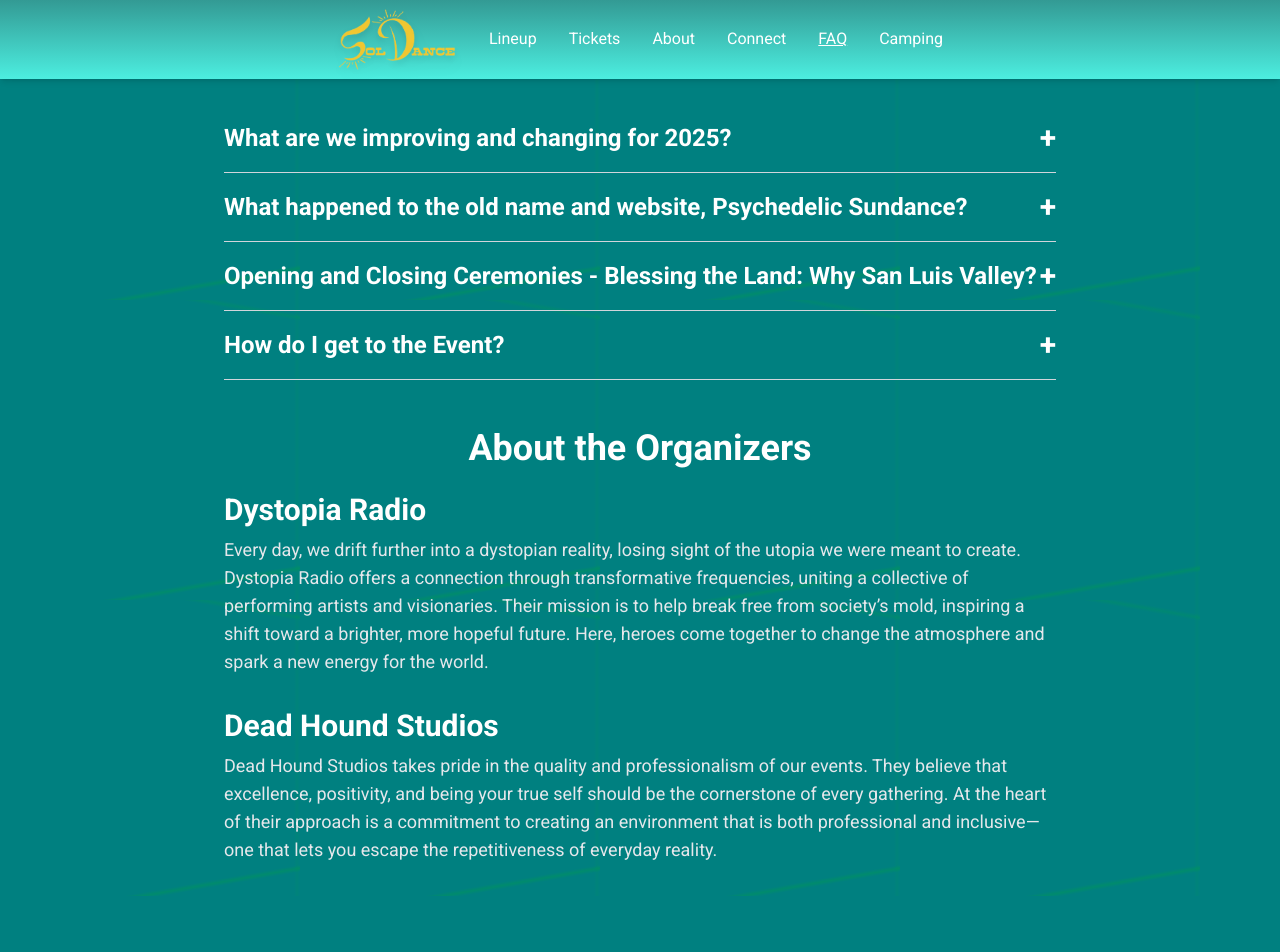
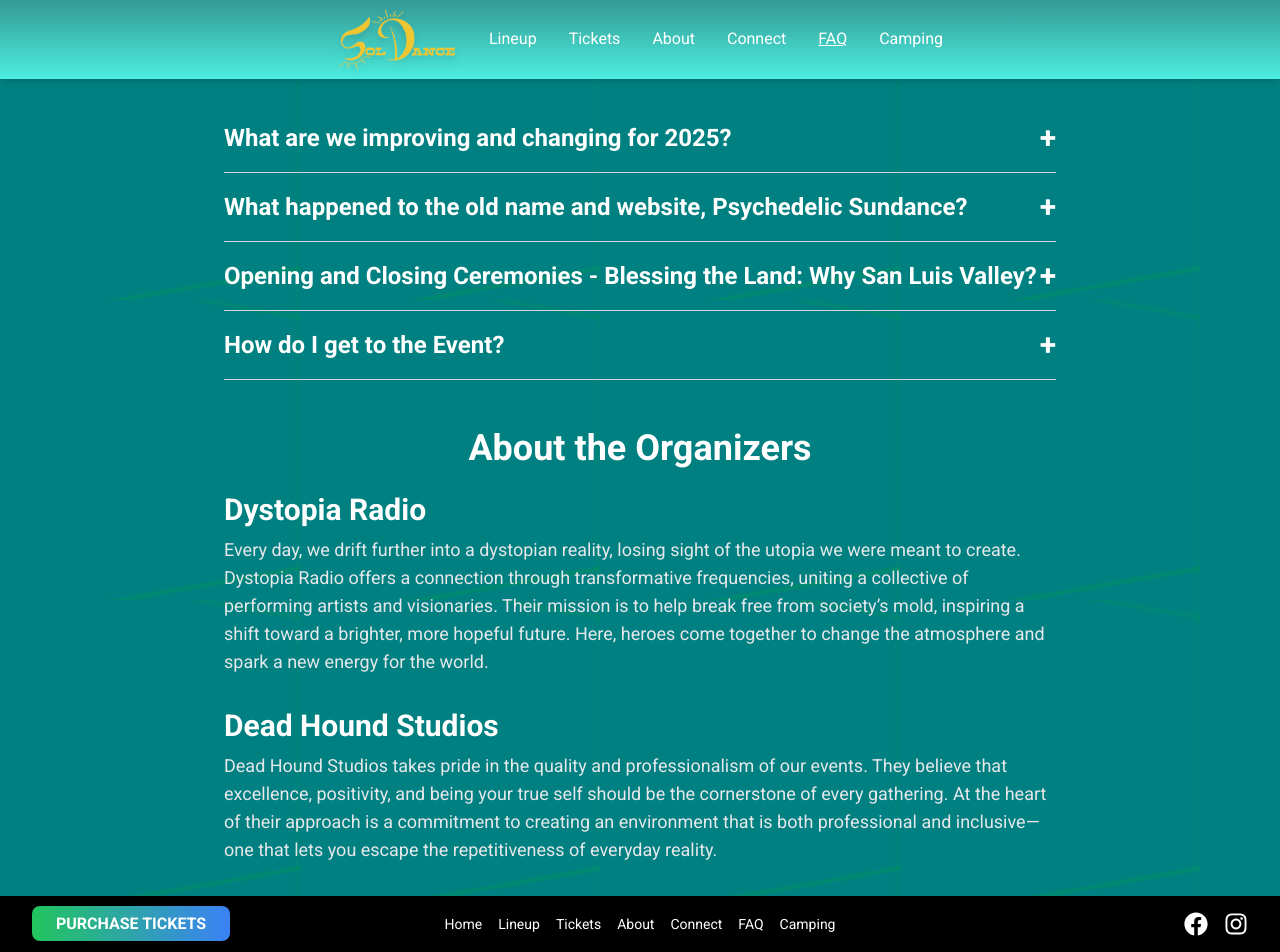
Before and after one commit to SpursFan21/Sol-Dance-Music-Festival, a Next.js app: page /faq in a window 1280 px wide. Before the commit the page ends 896 px from the top, so only its background shows below. Built offline with nearby package versions, Linux system fonts and the light colour scheme.

Commit message:
updated footer ui/ux on pages

```diff
--- a/src/app/about/page.tsx
+++ b/src/app/about/page.tsx
@@ -1,10 +1,15 @@
+"use client";
+import Footer from "@/components/Footer";
+
 export default function AboutPage() {
   return (
     <div
-      className="relative min-h-screen bg-cover bg-center"
+      className="relative min-h-screen flex flex-col bg-cover bg-center"
       style={{ backgroundImage: "url('/dune1.jpg')" }}
     >
-      {/* Overlay for readability */}
+      {/* Main content should take up available space */}
+      <div className="relative flex-grow flex justify-center">
+        {/* Overlay applied only to main content */}
         <div className="absolute inset-0 bg-black bg-opacity-60"></div>
 
         <main className="relative p-8 text-center text-white max-w-3xl mx-auto">
@@ -52,5 +57,9 @@ export default function AboutPage() {
           </p>
         </main>
       </div>
+
+      {/* Footer (Not covered by overlay) */}
+      <Footer />
+    </div>
   );
 }
--- a/src/app/connect/page.tsx
+++ b/src/app/connect/page.tsx
@@ -6,7 +6,7 @@ import Footer from "@/components/Footer";
 
 export default function ConnectPage() {
   return (
-    <div>
+    <div className="min-h-screen flex flex-col">
       {/* Top Half with Background Image */}
       <div
         className="relative bg-center h-[600px]"
@@ -16,10 +16,8 @@ export default function ConnectPage() {
           backgroundRepeat: "no-repeat",
         }}
       >
-        {/* Overlay for readability */}
         <div className="absolute inset-0 bg-black bg-opacity-50"></div>
         <div className="relative mx-auto p-8 rounded-b-lg flex flex-col items-center">
-          {/* Logo Image as link to Home */}
           <Link href="/" className="mb-8 flex justify-center">
             <Image
               src="/logotemp.png"
@@ -46,7 +44,7 @@ export default function ConnectPage() {
       </div>
 
       {/* Bottom Half: Connect Info */}
-      <div className="mx-auto p-8 text-center max-w-3xl">
+      <div className="flex-grow mx-auto p-8 text-center max-w-3xl">
         <h2 className="text-4xl font-bold mb-4">REACH OUT TO US</h2>
         <div className="text-lg mb-4 space-y-2">
           <p>
--- a/src/app/faq/page.tsx
+++ b/src/app/faq/page.tsx
@@ -1,6 +1,7 @@
 // src/app/faq/page.tsx
 "use client";
 import { useState } from "react";
+import Footer from "@/components/Footer";
 
 export default function FAQPage() {
   // FAQ data
@@ -53,7 +54,9 @@ If you have any issues finding the location, please contact us with your name an
   };
 
   return (
-    <div className="p-8 max-w-4xl mx-auto space-y-12">
+    <>
+      <div className="flex flex-col min-h-screen">
+        <div className="p-8 max-w-4xl mx-auto space-y-12 flex-grow">
           <h1 className="text-4xl font-bold text-center mb-8">
             FAQ’s and Information about SolDance
           </h1>
@@ -114,5 +117,10 @@ If you have any issues finding the location, please contact us with your name an
             </div>
           </div>
         </div>
+
+        {/* Footer remains at the bottom */}
+        <Footer />
+      </div>
+    </>
   );
 }
--- a/src/app/page.tsx
+++ b/src/app/page.tsx
@@ -1,15 +1,16 @@
 "use client";
 import { useState, useEffect, FormEvent } from "react";
 import Image from "next/image";
+import Link from "next/link";
 import Footer from "@/components/Footer";
 
 export default function Home() {
   const [mounted, setMounted] = useState(false);
   const [timeLeft, setTimeLeft] = useState({
-    days: 0,
-    hours: 0,
-    minutes: 0,
-    seconds: 0,
+    days: "--",
+    hours: "--",
+    minutes: "--",
+    seconds: "--",
   });
   const [email, setEmail] = useState("");
   const [submitted, setSubmitted] = useState(false);
@@ -27,11 +28,10 @@ export default function Home() {
   // State to control the index of visible images
   const [visibleImages, setVisibleImages] = useState(0);
 
-  // Function to handle the slide
+  // Functions to handle slide navigation
   const nextSlide = () => {
     setVisibleImages((prev) => (prev + 3) % galleryImages.length);
   };
-
   const prevSlide = () => {
     setVisibleImages((prev) => (prev - 3 + galleryImages.length) % galleryImages.length);
   };
@@ -50,12 +50,12 @@ export default function Home() {
 
       if (difference <= 0) {
         clearInterval(interval);
-        setTimeLeft({ days: 0, hours: 0, minutes: 0, seconds: 0 });
+        setTimeLeft({ days: "00", hours: "00", minutes: "00", seconds: "00" });
       } else {
-        const days = Math.floor(difference / (1000 * 60 * 60 * 24));
-        const hours = Math.floor((difference / (1000 * 60 * 60)) % 24);
-        const minutes = Math.floor((difference / (1000 * 60)) % 60);
-        const seconds = Math.floor((difference / 1000) % 60);
+        const days = Math.floor(difference / (1000 * 60 * 60 * 24)).toString();
+        const hours = Math.floor((difference / (1000 * 60 * 60)) % 24).toString();
+        const minutes = Math.floor((difference / (1000 * 60)) % 60).toString();
+        const seconds = Math.floor((difference / 1000) % 60).toString();
         setTimeLeft({ days, hours, minutes, seconds });
       }
     }, 1000);
@@ -89,24 +89,8 @@ export default function Home() {
         <div className="w-full bg-black bg-opacity-60">
           {/* Centered Content Container */}
           <div className="page-container mx-auto p-8 rounded-lg">
-            {/* Logo Image */}
-            <div className="mb-8 flex justify-center">
-              <Image
-                src="/logotemp.png"
-                alt="Sol Dance Logo"
-                width={600}
-                height={100}
-                priority
-                className="drop-shadow-lg"
-              />
-            </div>
-            <div className="text-center">
-              <h1 className="text-4xl mb-4 text-white">June 20-22, 2025</h1>
-              <h1 className="text-4xl mb-4 text-white">
-                San Luis Valley, Southern Colorado
-              </h1>
-              {/* Spacer */}
-              <div className="my-8"></div>
+            {/* Countdown Timer */}
+            <div className="text-center" suppressHydrationWarning>
               {mounted ? (
                 <div className="flex gap-8 justify-center text-4xl font-bold text-white">
                   <div>
@@ -146,6 +130,31 @@ export default function Home() {
                   </div>
                 </div>
               )}
+            </div>
+
+            {/* Spacer */}
+            <div className="my-8"></div>
+
+            {/* Logo Image */}
+            <div className="mb-8 flex justify-center">
+              <Link href="/" onClick={() => {}}>
+                <Image
+                  src="/logotemp.png"
+                  alt="Sol Dance Logo"
+                  width={600}
+                  height={100}
+                  priority
+                  className="drop-shadow-lg"
+                />
+              </Link>
+            </div>
+
+            {/* Event Info */}
+            <div className="text-center">
+              <h1 className="text-4xl mb-4 text-white">June 20-22, 2025</h1>
+              <h1 className="text-4xl mb-4 text-white">
+                San Luis Valley, Southern Colorado
+              </h1>
             </div>
 
             {/* Spacer */}
@@ -237,9 +246,9 @@ export default function Home() {
                   &#8594;
                 </button>
               </div>
+              {/* Spacer */}
+              <div className="my-16"></div>
             </div>
-            {/* Spacer */}
-            <div className="my-8"></div>
           </div>
         </div>
       </div>
--- a/src/components/Footer.tsx
+++ b/src/components/Footer.tsx
@@ -3,9 +3,10 @@ import { FaFacebook, FaInstagram } from "react-icons/fa";
 
 export default function Footer() {
   return (
-    <footer className="bg-black text-white py-4 fixed bottom-0 w-full">
-      <div className="container mx-auto flex justify-between items-center px-8">
-        {/* Left: Purchase Tickets Button */}
+    <footer className="bg-black text-white py-4 w-full">
+      <div className="container mx-auto flex items-center px-8">
+        {/* Left Column */}
+        <div className="flex-1">
           <a
             href="https://theticketing.co/e/soldancemusicandartsfestival"
             target="_blank"
@@ -14,12 +15,12 @@ export default function Footer() {
           >
             PURCHASE TICKETS
           </a>
-
-        {/* Center: Navigation Links */}
-        <nav className="text-sm space-x-4">
+        </div>
+        {/* Center Column */}
+        <div className="flex-1 text-center">
+          <nav className="text-sm space-x-4 inline-block">
             <Link href="/" className="hover:underline">Home</Link>
             <Link href="/lineup" className="hover:underline">Lineup</Link>
-          {/* Updated Tickets Link to external URL */}
             <a
               href="https://theticketing.co/e/soldancemusicandartsfestival"
               target="_blank"
@@ -33,8 +34,9 @@ export default function Footer() {
             <Link href="/faq" className="hover:underline">FAQ</Link>
             <Link href="/camping" className="hover:underline">Camping</Link>
           </nav>
-
-        {/* Right: Social Media Icons */}
+        </div>
+        {/* Right Column */}
+        <div className="flex-1 flex justify-end">
           <div className="flex space-x-4">
             <a href="https://facebook.com" target="_blank" rel="noopener noreferrer">
               <FaFacebook className="text-2xl hover:text-blue-400 transition-colors" />
@@ -44,6 +46,7 @@ export default function Footer() {
             </a>
           </div>
         </div>
+      </div>
     </footer>
   );
 }
```
Lines whose indentation alone changed are shown as unchanged.
